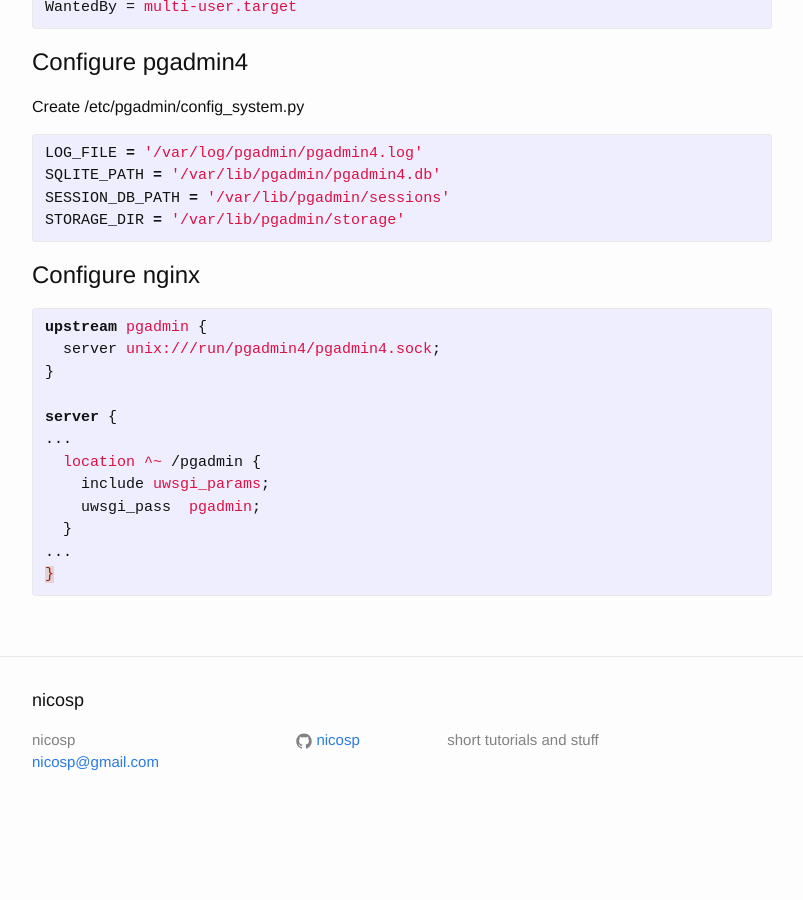
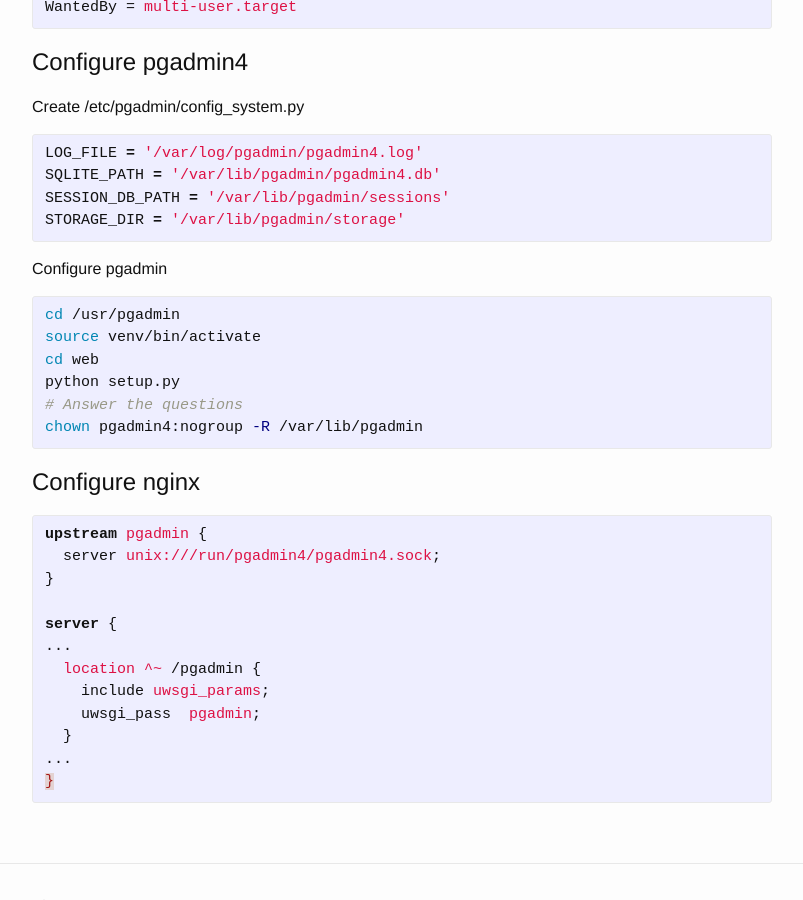
Before and after one commit to nicosp/nicosp.github.io, a Jekyll site: the page built from _posts/2021-05-08-pgadmin4-debian.md, in a window 1280 px wide and 900 px high, scrolled down 1319 px. Shown: the whole window, without its empty margins (238-1041 px from the left). Built offline with Jekyll 4.4.1, drawn with Linux system fonts in a browser that asks for light colours; before the commit the page ends 2153 px from its top, so only the background shows below that.

Commit message:
Added setup instructions for pgadmin

```diff
--- a/_posts/2021-05-08-pgadmin4-debian.md
+++ b/_posts/2021-05-08-pgadmin4-debian.md
@@ -65,6 +65,16 @@
 STORAGE_DIR = '/var/lib/pgadmin/storage'
 {% endhighlight %}
 
+Configure pgadmin
+{% highlight shell %}
+cd /usr/pgadmin
+source venv/bin/activate
+cd web
+python setup.py
+# Answer the questions
+chown pgadmin4:nogroup -R /var/lib/pgadmin
+{% endhighlight %}
+
 # Configure nginx
 
 {% highlight nginx %}
```
